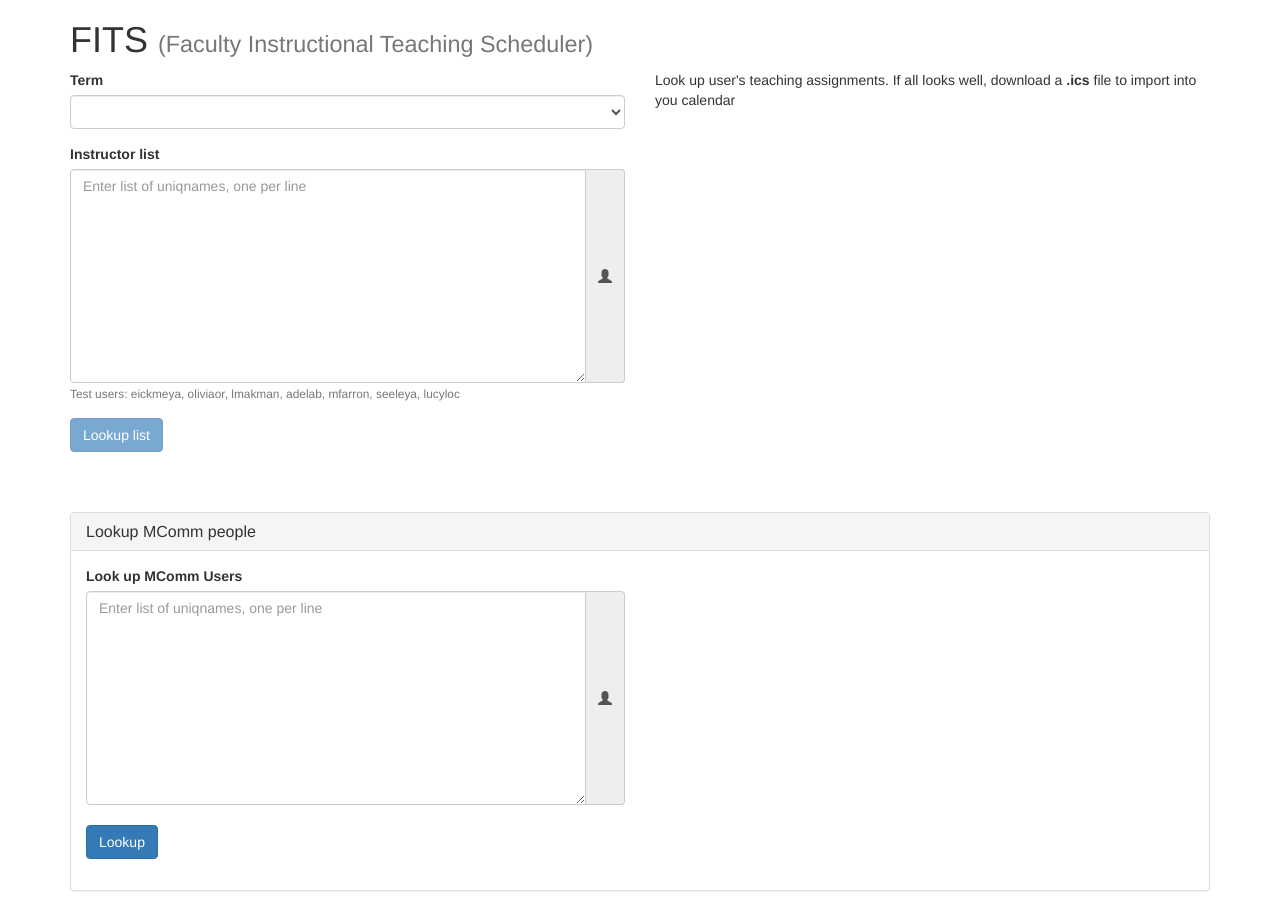
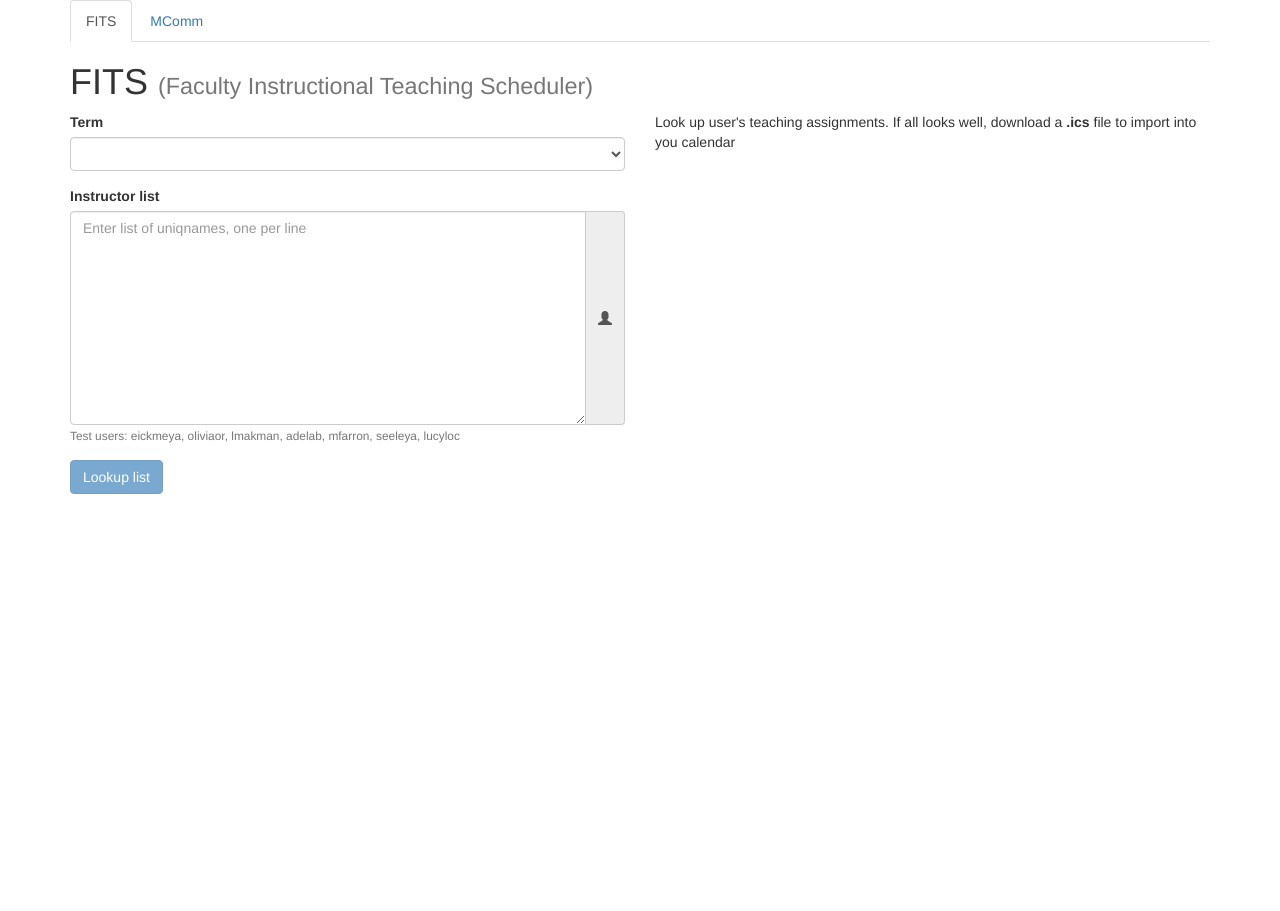
Before and after one commit to gsilver/hwf-fits-node, a website: page public/main.html in a window 1280 px wide. After the commit the page ends 800 px from the top, so only its background shows below. Drawn offline with nearby package versions, Linux system fonts and the light colour scheme; no server answers; files whose address does not match are found by name.

Commit message:
put mcomm and schedule of classes into different panels

```diff
--- a/public/main.html
+++ b/public/main.html
@@ -21,12 +21,21 @@
 
 <body ng-app="scheduleApp" ng-cloak>
   <div class="container" ng-controller="mainController">
+
+    <ul class="nav nav-tabs" role="tablist">
+      <li role="presentation" class="active"><a href="#home" aria-controls="home" role="tab" data-toggle="tab">FITS</a></li>
+      <li role="presentation"><a href="#profile" aria-controls="profile" role="tab" data-toggle="tab">MComm</a></li>
+    </ul>
+    <div class="tab-content">
+      <div role="tabpanel" class="tab-pane active" id="home">
+
+
         <h1>FITS <small>(Faculty Instructional Teaching Scheduler)</small></h1>
         <div class="row">
           <div class="col-md-6">
             <div class="form-group">
               <label for="termSelect">Term</label>
-          <select name="term" id="termSelect" class="form-control"  ng-model="termInput"  ng-options="term.name for term in terms">
+              <select name="term" id="termSelect" class="form-control" ng-model="termInput" ng-options="term.name for term in terms">
                   </select>
             </div>
             <div class="form-group">
@@ -69,7 +78,7 @@
           </div>
         </div>
         <br><br>
-      <div ng-show="classListSchedule.length"  class="checkbox alert alert-info" style="padding:5px">
+        <div ng-show="classListSchedule.length" class="checkbox alert alert-info" style="padding:5px">
           <label for="primaryFilter"><input type="checkbox" ng-model="filterActive" id="primaryFilter">
                      Select only Primary Instructor roles
                      <strong ng-show="filterActive">(now showing only Primary Instructor roles)</strong><strong ng-show="!filterActive">(now showing all roles)</strong>
@@ -129,7 +138,7 @@
                   </div>
                   <div class="col-md-3">
                     <span ng-if="meeting.StartDate === meeting.EndDate" style="white-space: nowrap">{{meeting.StartDate}}</span>
-                <span ng-if="meeting.StartDate !== meeting.EndDate"  style="white-space: nowrap">{{meeting.StartDate}} - {{meeting.EndDate}}</span>
+                    <span ng-if="meeting.StartDate !== meeting.EndDate" style="white-space: nowrap">{{meeting.StartDate}} - {{meeting.EndDate}}</span>
                   </div>
                   <div class="col-md-3" style="text-align:right">
                     {{meeting.Location}} <br>
@@ -146,20 +155,15 @@
                 This is fine, download ICS
               </button> <small>(for importing into Google calendar <strong ng-show="filterActive"> -  only the Primary Instructors</strong>)</small>
         </div>
-
-    <br>
-    <div class="panel panel-default">
-      <div class="panel-heading">
-        <h3 class="panel-title">Lookup MComm people</h3>
       </div>
-      <div class="panel-body">
+      <div role="tabpanel" class="tab-pane" id="profile">
+        <h3>MComm people details</h3>
         <div class="row">
           <div class="col-md-6">
             <div class="form-group">
               <label for="mcommList">Look up MComm Users</label>
               <div class="input-group">
-                <textarea rows="10" ng-model="mcommList" class="form-control" id="mcommList"
-                  placeholder="Enter list of uniqnames, one per line"></textarea>
+                <textarea rows="10" ng-model="mcommList" class="form-control" id="mcommList" placeholder="Enter list of uniqnames, one per line"></textarea>
                 <div class="input-group-addon"><i class="glyphicon glyphicon-user"></i></div>
               </div>
               <br>
@@ -222,7 +226,10 @@
         </div>
 
       </div>
-    </div>
+
+
+      <br>
+
     </div>
   </div>
 
```
Lines whose indentation alone changed are shown as unchanged.
